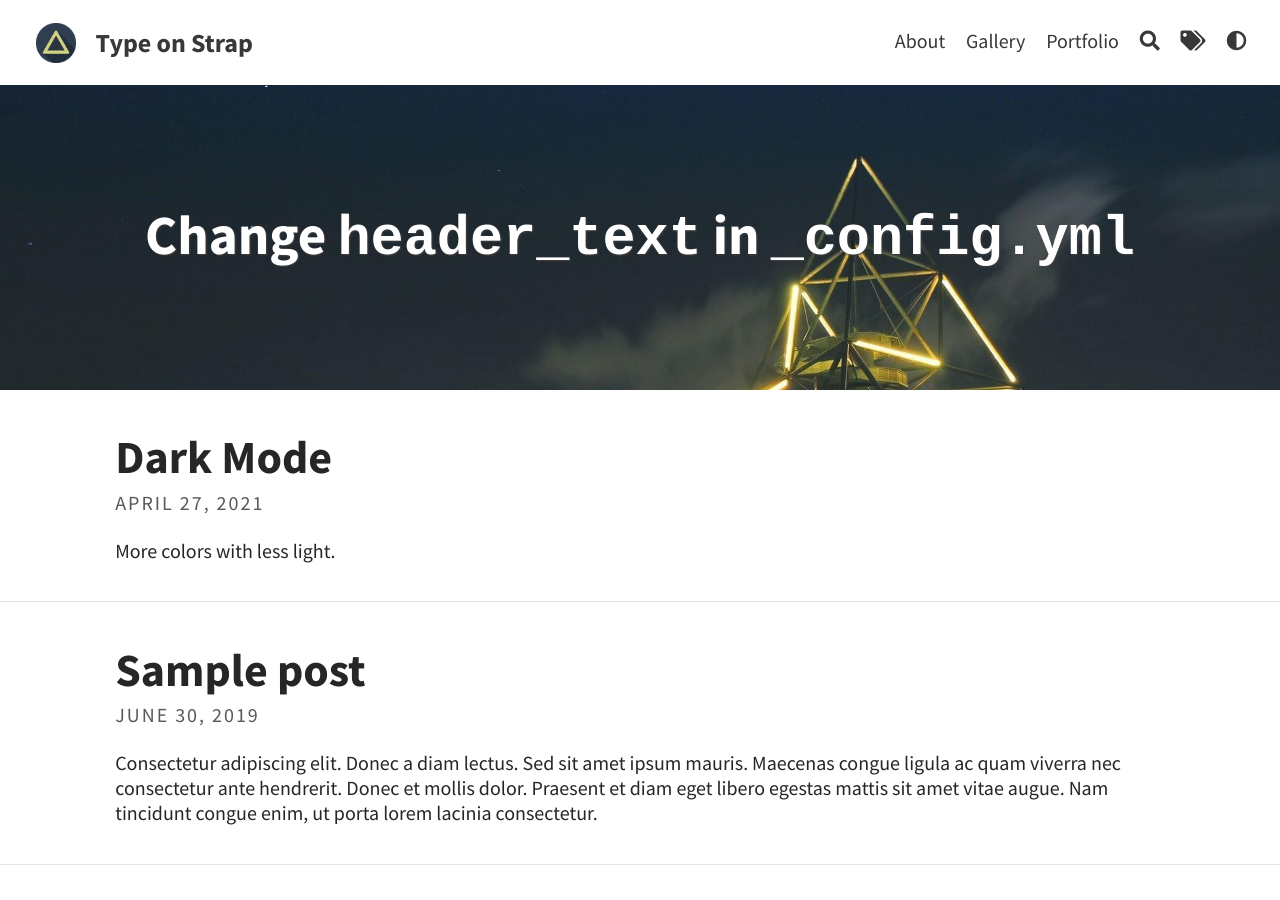
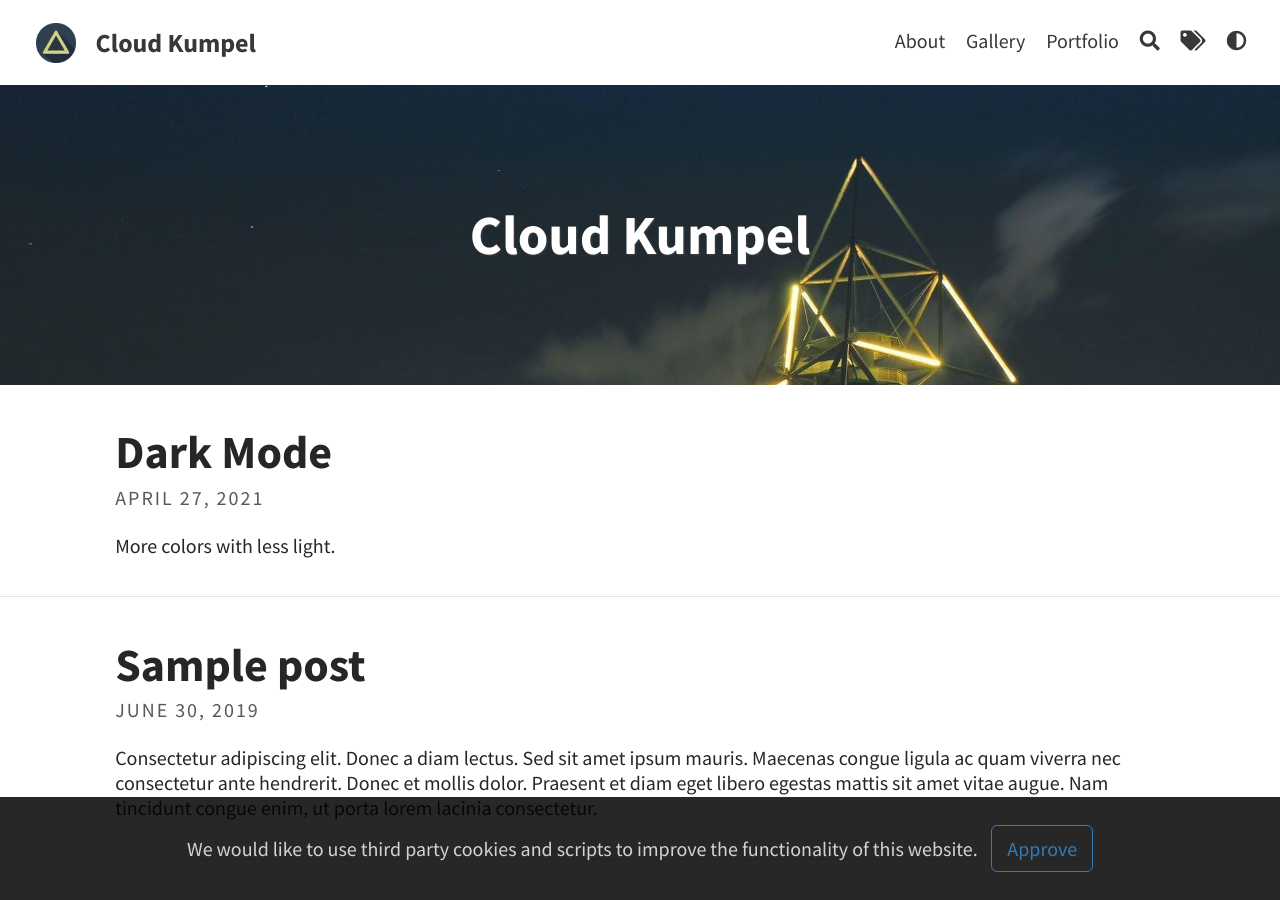
Before and after one commit to Cloud-Kumpel/CloudKumpel, a Jekyll site: the page built from index.html, in a window 1280 px wide and 900 px high. Built offline with Jekyll 4.4.1, drawn with Linux system fonts in a browser that asks for light colours; the list of posts is cut into pages by our own code.

Commit message:
Update _config.yml
basic setup

```diff
--- a/_config.yml
+++ b/_config.yml
@@ -3,13 +3,13 @@ baseurl: "/CloudKumpel"
 url: "https://cloud-kumpel.github.io"
 
 # THEME-SPECIFIC CONFIGURATION
-title: Type on Strap                                    # site's title
-description: "A website with blog posts and pages"      # used by search engines
+title: Cloud Kumpel                                    # site's title
+description: "Cloud Kumpel - Modern Collaboration and more..."      # used by search engines
 avatar: assets/img/triangle.png                         # Empty for no avatar in navbar
 favicon: assets/favicon.ico                             # Icon displayed in the tab
 
 # Header and footer text
-header_text: Change <code>header_text</code> in <code>_config.yml</code>  # Change Blog header text
+header_text: Cloud Kumpel  # Change Blog header text
 header_feature_image: assets/img/pexels/triangular.jpeg
 footer_text: >
   Powered by <a href="https://jekyllrb.com/">Jekyll</a> with <a href="https://github.com/sylhare/Type-on-Strap">Type on Strap</a>
@@ -25,7 +25,7 @@ color_image: /assets/img/lineart.png                    # A bit transparent for
 katex: true                                             # Enable if using math markup
 mermaid: true                                           # Enable mermaid-js for sequence and diagrams
 google_analytics:                                       # Tracking ID, e.g. "UA-000000-01"
-cookie_consent: false                                   # To respect the usage of cookies
+cookie_consent: true                                   # To respect the usage of cookies
 color_theme: auto                                       # auto, dark or light
 
 # Comments
```
